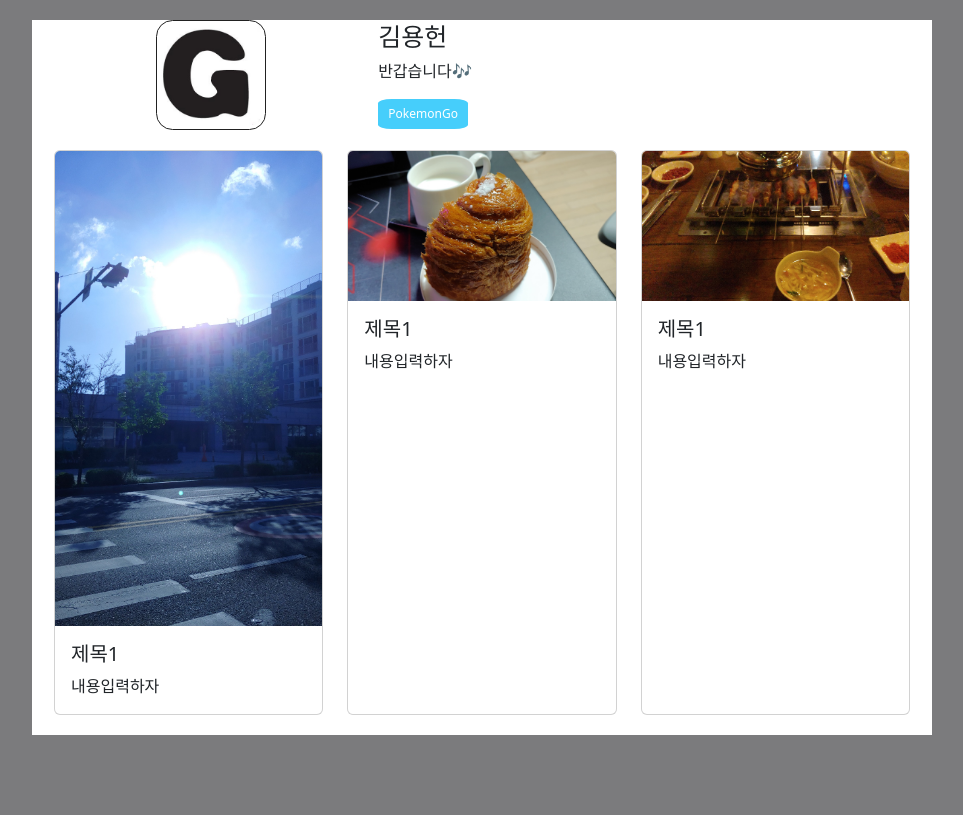
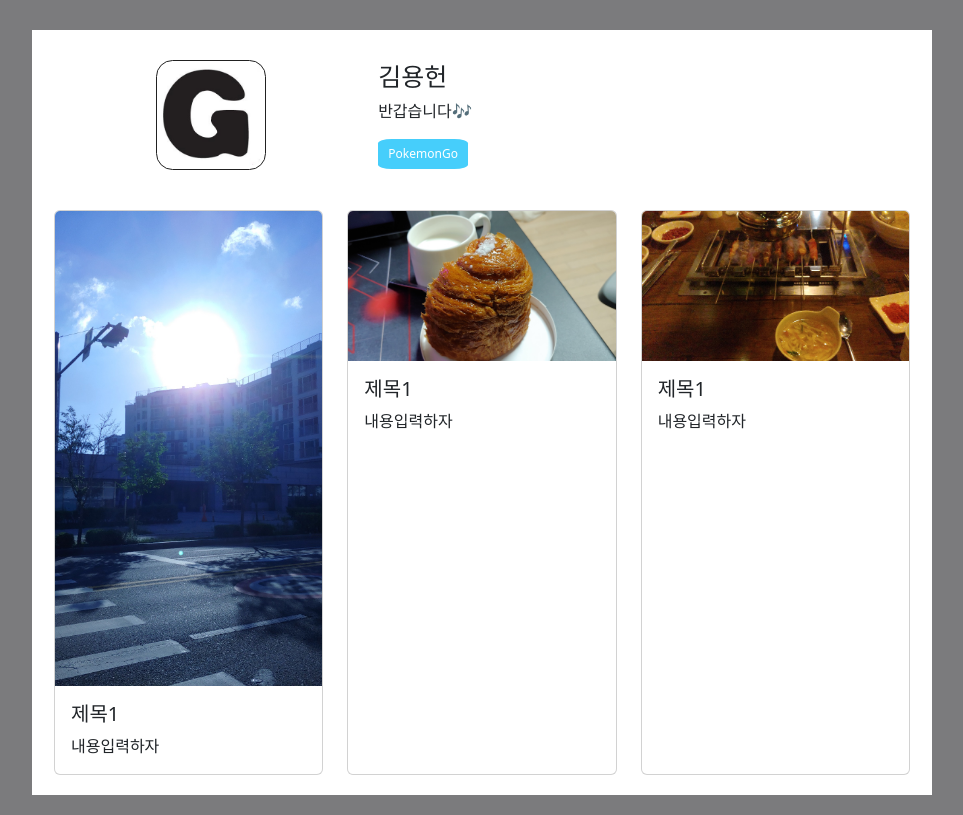
Before and after one commit to dragonheon/MyPage, a plain HTML site: page index.html in a window 1280 px wide. Shown: the whole page, without its empty margins (158-1121 px from the left). Drawn offline with nearby package versions, Linux system fonts and the light colour scheme.

Commit message:
Add files via upload

```diff
--- a/index.html
+++ b/index.html
@@ -17,7 +17,7 @@
         }
         .container{
             background-color: rgb(255, 255, 255);
-            margin : 20px auto 20px auto;
+            margin : 30px auto 20px auto;
 
             max-width: 900px;
         }
@@ -26,12 +26,15 @@
             flex-direction: row;
             align-items: center;
             justify-content: flex-start;
+
         }
         .profile{
             flex-grow: 1;
+            margin : 30px auto 20px auto;
         }
         .info{
             flex-grow: 2;
+            margin : 30px auto 20px auto;
         }
         .info>h1{
             font-size: 25px;
```
